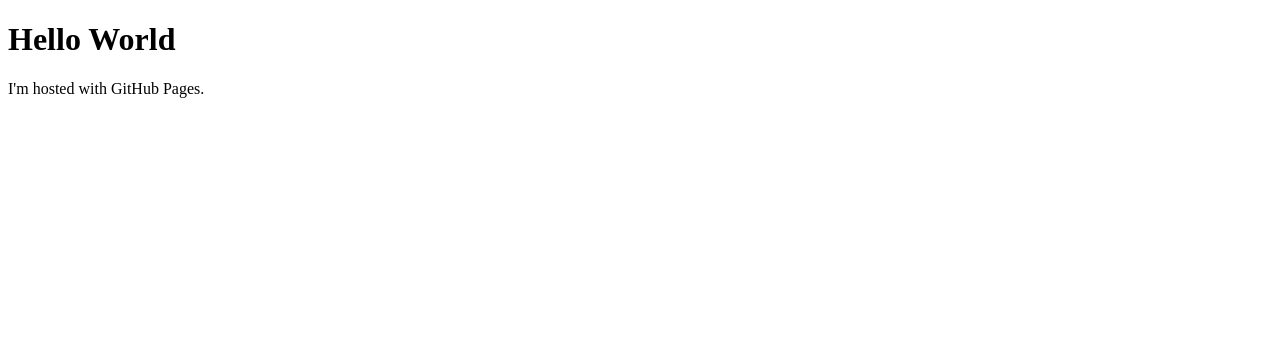
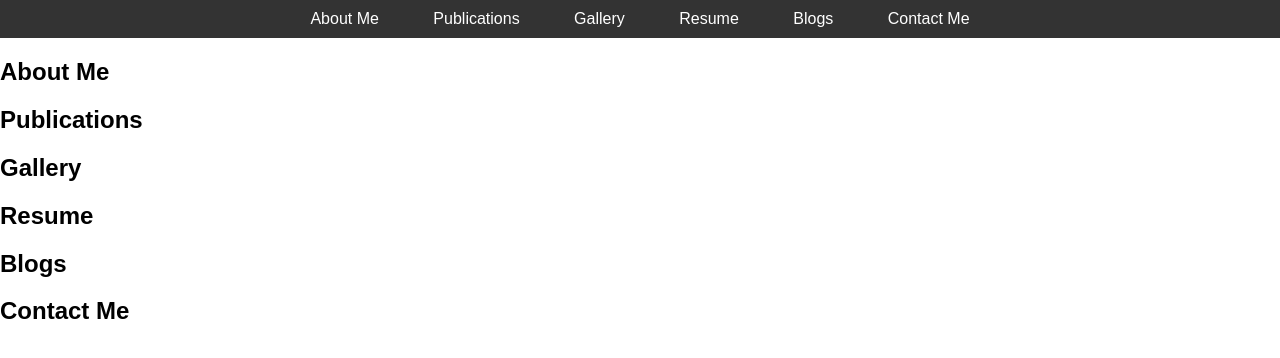
Before and after one commit to Santoshi-Valli/santoshi-valli.github.io, a plain HTML site: page index.html in a window 1280 px wide. Drawn offline with Linux system fonts and the light colour scheme.

Commit message:
Committed with menu
Committed with menu

```diff
--- a/index.html
+++ b/index.html
@@ -1,7 +1,77 @@
 <!DOCTYPE html>
-<html>
+<html lang="en">
+<head>
+    <meta charset="UTF-8">
+    <meta name="viewport" content="width=device-width, initial-scale=1.0">
+    <title>Your Website Title</title>
+    <style>
+        /* Basic CSS for styling the menu */
+        body {
+            font-family: Arial, sans-serif;
+            margin: 0;
+            padding: 0;
+        }
+        nav {
+            background-color: #333;
+            color: #fff;
+            text-align: center;
+            padding: 10px 0;
+        }
+        nav a {
+            color: #fff;
+            text-decoration: none;
+            padding: 10px 20px;
+            margin: 0 5px;
+            border-radius: 5px;
+            transition: background-color 0.3s;
+        }
+        nav a:hover {
+            background-color: #555;
+        }
+    </style>
+</head>
 <body>
-<h1>Hello World</h1>
-<p>I'm hosted with GitHub Pages.</p>
+
+<nav>
+    <!-- Menu links -->
+    <a href="#about">About Me</a>
+    <a href="#publications">Publications</a>
+    <a href="#gallery">Gallery</a>
+    <a href="#resume">Resume</a>
+    <a href="#blogs">Blogs</a>
+    <a href="#contact">Contact Me</a>
+</nav>
+
+<!-- Sections for each menu item -->
+<section id="about">
+    <h2>About Me</h2>
+    <!-- Your about me content goes here -->
+</section>
+
+<section id="publications">
+    <h2>Publications</h2>
+    <!-- Your publications content goes here -->
+</section>
+
+<section id="gallery">
+    <h2>Gallery</h2>
+    <!-- Your gallery content goes here -->
+</section>
+
+<section id="resume">
+    <h2>Resume</h2>
+    <!-- Your resume content goes here -->
+</section>
+
+<section id="blogs">
+    <h2>Blogs</h2>
+    <!-- Your blogs content goes here -->
+</section>
+
+<section id="contact">
+    <h2>Contact Me</h2>
+    <!-- Your contact me form or information goes here -->
+</section>
+
 </body>
 </html>
```
Also changed, not shown: 1 other file.
